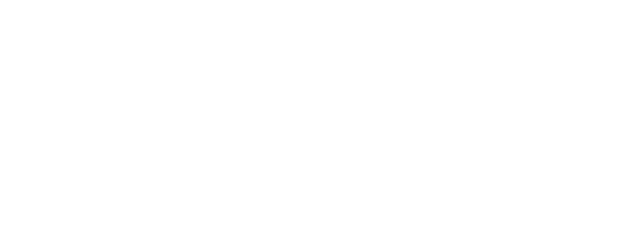
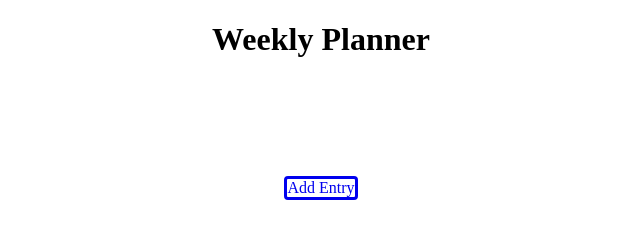
Before and after one commit to NicholasProdehl/week-planner, a plain HTML site: page index.html in a window 1280 px wide. Shown: the whole page, without its empty margins (319-959 px from the left). Drawn offline with Linux system fonts and the light colour scheme.

Commit message:
Hehe first run

```diff
--- a/index.html
+++ b/index.html
@@ -7,6 +7,14 @@
   <link rel="stylesheet" href="styles.css">
 </head>
 <body>
+  <div class="container">
+    <div class="header">
+      <h1>Weekly Planner</h1>
+    </div>
+    <div class="home-page">
+      <a href="#">Add Entry</a>
+    </div>
+  </div>
   <script src="main.js"></script>
 </body>
 </html>
--- a/styles.css
+++ b/styles.css
@@ -0,0 +1,23 @@
+.main-page {
+  display: block;
+}
+
+.home-page {
+  display: flex;
+  justify-content: center;
+}
+
+h1 {
+  text-align: center;
+}
+
+a {
+  margin-top: 6rem;
+  text-decoration: none;
+  border-radius: 4px;
+  border: solid;
+}
+
+a:hover {
+  background-color: #9dbbed;
+}
```
